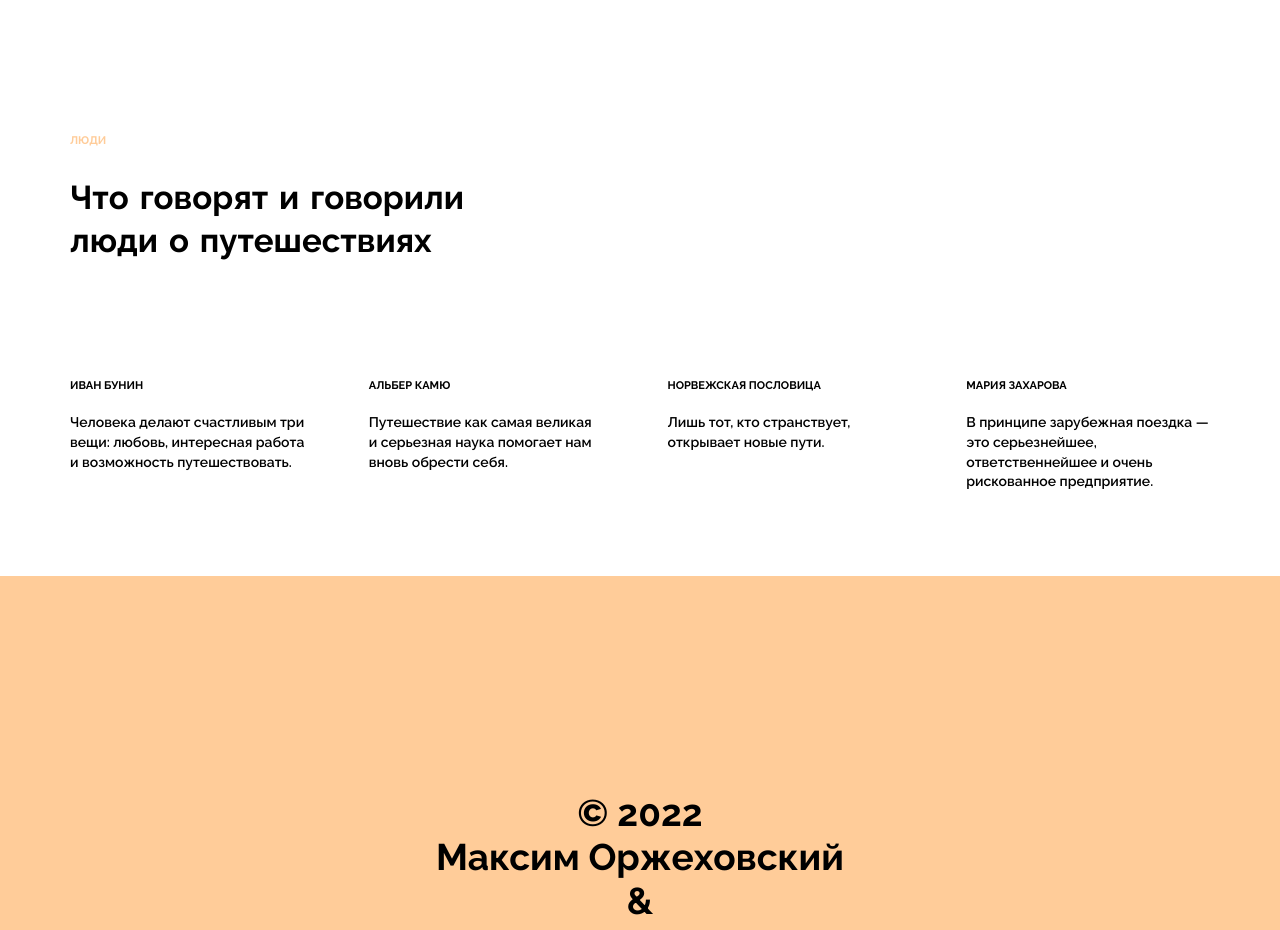
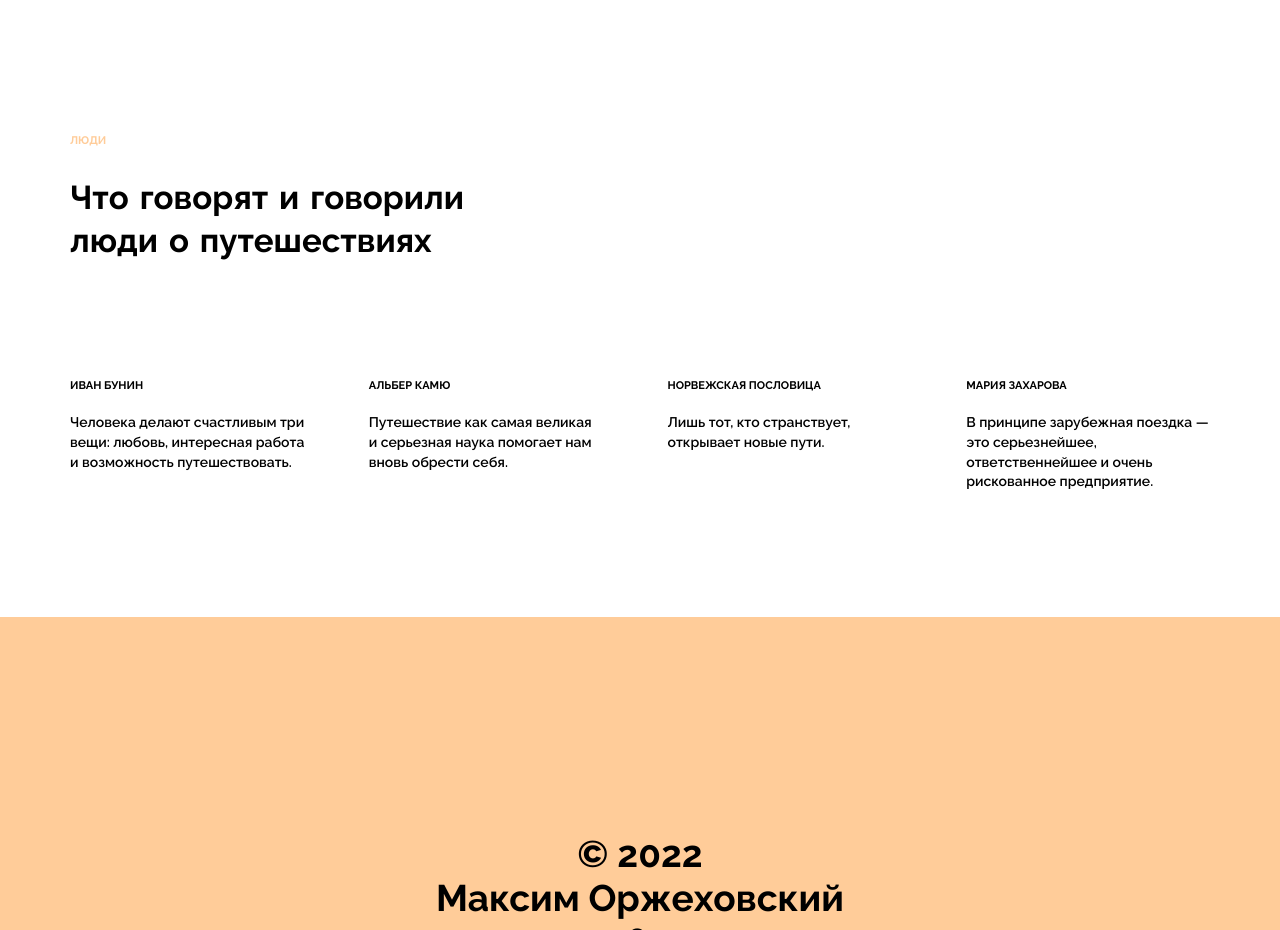
Before and after one commit to Bjorn86/yp-contest, a plain HTML site: page index.html in a window 1280 px wide. Shown: the part 2240-3170 px from the top of the page. Drawn offline with Linux system fonts and the light colour scheme.

Commit message:
выравнивание блоков

```diff
--- a/blocks/adventures/adventures.css
+++ b/blocks/adventures/adventures.css
@@ -2,7 +2,7 @@
   display: flex;
   flex-direction: column;
   max-width: 100%;
-  padding: 0 70px 84px;
+  padding: 0 70px 125px;
   gap: 115px;
   font-family: "Raleway", "Arial", sans-serif;
   -webkit-font-smoothing: antialiased;
```
